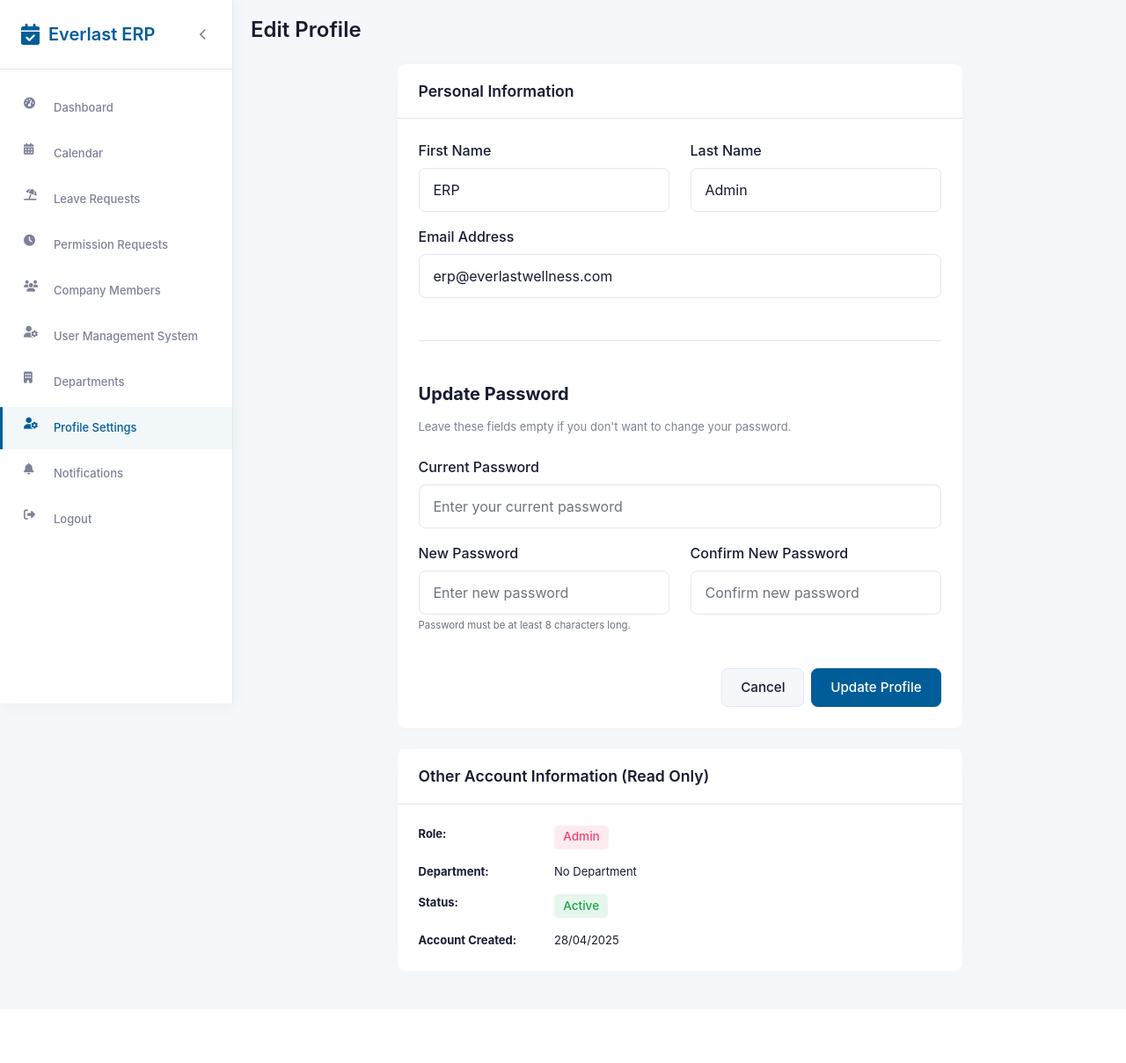
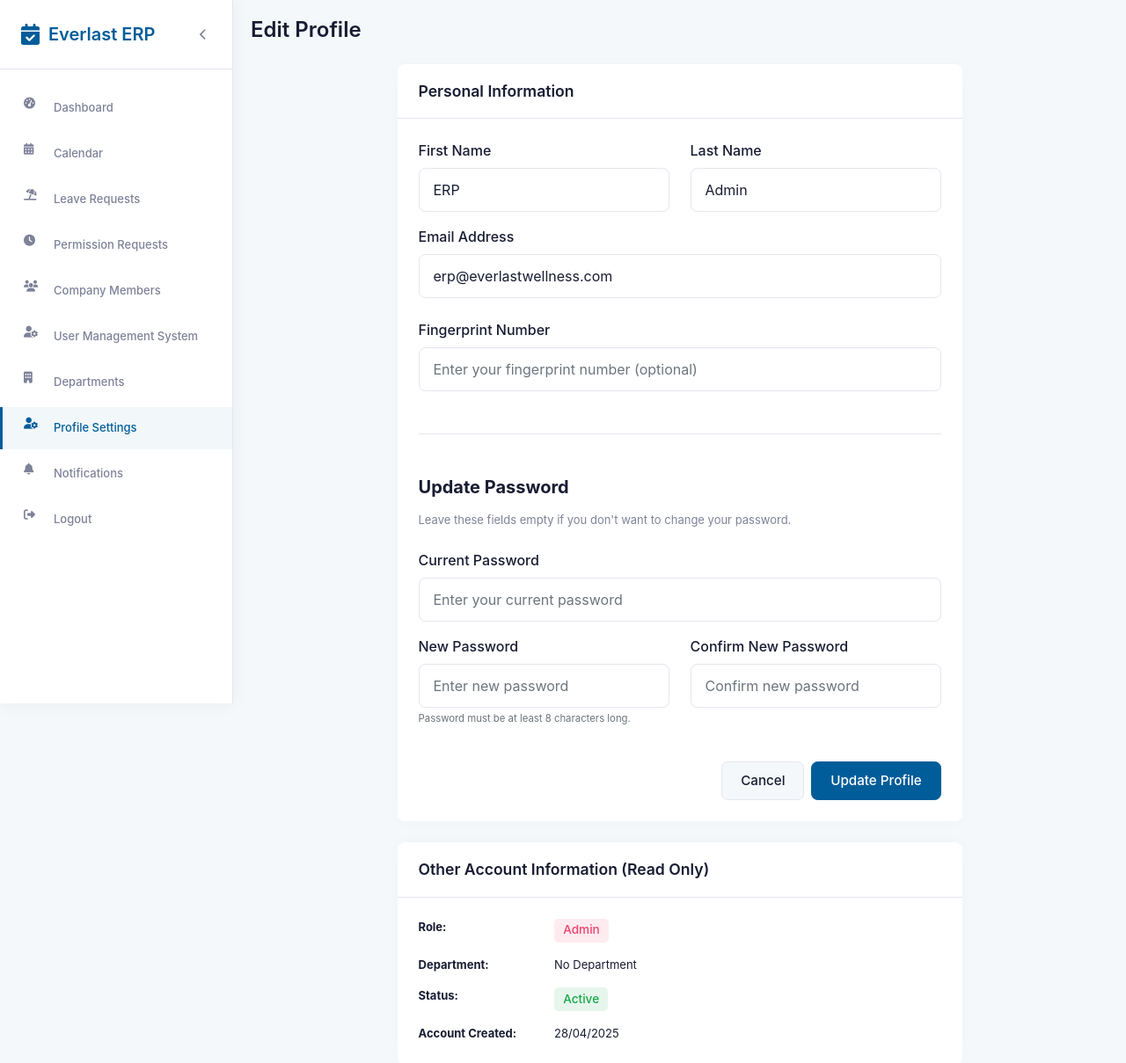
Before and after one commit to youssef-george/Everlast-HR-System, a Flask app: page /profile/edit in a window 1280 px wide. Shown: the top 1209 px of the page at 88% size. Before the commit the page ends 1076 px from the top, so only its background shows below. Run offline with Flask 3, Linux system fonts and the light colour scheme; a user stored in the database is signed in; data that the repository does not hold is empty; some libraries are stand-ins or nearby versions.

Commit message:
Add fingerprint number to user profiles for enhanced identification
Adds fingerprint_number field to User model, registration, profile, and edit forms.

Replit-Commit-Author: Agent
Replit-Commit-Session-Id: 3cf3332c-086b-40cc-80e0-2028db1fa8d6
Replit-Commit-Screenshot-Url: https://storage.googleapis.com/screenshot-production-us-central1/0f12607f-b95e-4fbb-95ec-6ae17fa57862/7547f51a-e823-4b26-9443-6f401f5256e0.jpg

```diff
--- a/forms.py
+++ b/forms.py
@@ -18,6 +18,7 @@ class RegistrationForm(FlaskForm):
     first_name = StringField('First Name', validators=[DataRequired(), Length(min=2, max=50)])
     last_name = StringField('Last Name', validators=[DataRequired(), Length(min=2, max=50)])
     email = EmailField('Email', validators=[DataRequired(), Email(), validate_everlast_domain])
+    fingerprint_number = StringField('Fingerprint Number', validators=[Optional(), Length(max=50)])
     password = PasswordField('Password', validators=[
         DataRequired(),
         Length(min=8, message='Password must be at least 8 characters')
@@ -39,6 +40,7 @@ class UserEditForm(FlaskForm):
     first_name = StringField('First Name', validators=[DataRequired(), Length(min=2, max=50)])
     last_name = StringField('Last Name', validators=[DataRequired(), Length(min=2, max=50)])
     email = EmailField('Email', validators=[DataRequired(), Email(), validate_everlast_domain])
+    fingerprint_number = StringField('Fingerprint Number', validators=[Optional(), Length(max=50)])
     department_id = SelectField('Department', coerce=int, validators=[Optional()])
     role = SelectField('Role', choices=[
         ('employee', 'Employee'),
@@ -56,6 +58,7 @@ class ProfileEditForm(FlaskForm):
     first_name = StringField('First Name', validators=[DataRequired(), Length(min=2, max=50)])
     last_name = StringField('Last Name', validators=[DataRequired(), Length(min=2, max=50)])
     email = EmailField('Email', validators=[DataRequired(), Email(), validate_everlast_domain])
+    fingerprint_number = StringField('Fingerprint Number', validators=[Optional(), Length(max=50)])
     current_password = PasswordField('Current Password', validators=[Optional()])
     new_password = PasswordField('New Password', validators=[Optional(), Length(min=8, message='Password must be at least 8 characters')])
     confirm_new_password = PasswordField('Confirm New Password', validators=[
--- a/models.py
+++ b/models.py
@@ -10,6 +10,7 @@ class User(UserMixin, db.Model):
     last_name = db.Column(db.String(50), nullable=False)
     email = db.Column(db.String(120), unique=True, nullable=False)
     password_hash = db.Column(db.String(256), nullable=False)
+    fingerprint_number = db.Column(db.String(50), nullable=True, unique=True)
     role = db.Column(db.String(20), nullable=False, default='employee')  # employee, manager, admin, director
     department_id = db.Column(db.Integer, db.ForeignKey('departments.id', ondelete='SET NULL'), nullable=True)
     profile_picture = db.Column(db.String(255), nullable=True)
--- a/routes/auth.py
+++ b/routes/auth.py
@@ -88,6 +88,7 @@ def register():
                 last_name=form.last_name.data,
                 email=form.email.data,
                 password_hash=hashed_password,
+                fingerprint_number=form.fingerprint_number.data if form.fingerprint_number.data else None,
                 role=form.role.data,
                 department_id=form.department_id.data if form.department_id.data != 0 else None,
                 status='active'
--- a/routes/dashboard.py
+++ b/routes/dashboard.py
@@ -231,6 +231,7 @@ def edit_user(user_id):
         user.first_name = form.first_name.data
         user.last_name = form.last_name.data
         user.email = form.email.data
+        user.fingerprint_number = form.fingerprint_number.data if form.fingerprint_number.data else None
         user.role = form.role.data
         user.status = form.status.data
 
--- a/routes/profile.py
+++ b/routes/profile.py
@@ -33,6 +33,7 @@ def edit():
         current_user.first_name = form.first_name.data
         current_user.last_name = form.last_name.data
         current_user.email = form.email.data
+        current_user.fingerprint_number = form.fingerprint_number.data if form.fingerprint_number.data else None
 
         # Update password if provided
         if form.new_password.data:
--- a/templates/profile/edit.html
+++ b/templates/profile/edit.html
@@ -50,6 +50,19 @@
                         {% if form.email.errors %}
                             <div class="text-danger mt-1">
                                 {% for error in form.email.errors %}
+                                    {{ error }}
+                                {% endfor %}
+                            </div>
+                        {% endif %}
+                    </div>
+
+                    <!-- Fingerprint Number Field -->
+                    <div class="mb-4">
+                        <label for="{{ form.fingerprint_number.id }}" class="form-label">Fingerprint Number</label>
+                        {{ form.fingerprint_number(class="form-control", placeholder="Enter your fingerprint number (optional)") }}
+                        {% if form.fingerprint_number.errors %}
+                            <div class="text-danger mt-1">
+                                {% for error in form.fingerprint_number.errors %}
                                     {{ error }}
                                 {% endfor %}
                             </div>
```
Also changed, not shown: templates/auth/register.html (+13 -0 lines), templates/dashboard/edit_user.html (+12 -0 lines).
